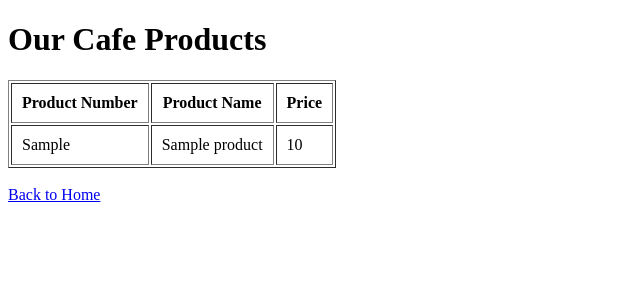
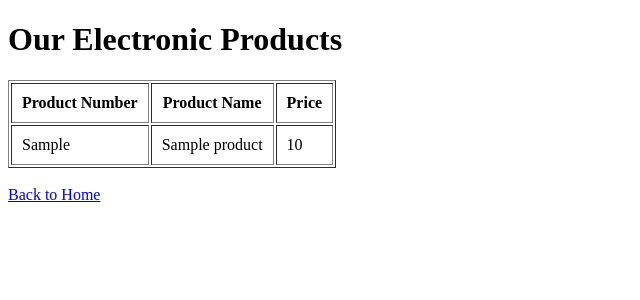
Before and after one commit to hampychenna/Display-Product-Application-Using-FastAPI, a FastAPI app: page /products in a window 1280 px wide. Shown: the top 300 px of the page, without its empty margins (0-640 px from the left). Run offline with FastAPI, Linux system fonts and the light colour scheme; tables that the repository leaves empty or names only in its code hold one stand-in row (values such as "Sample post").

Commit message:
Product Application

```diff
--- a/main.py
+++ b/main.py
@@ -12,7 +12,7 @@ def get_connection():
         port=3306,
         user="root",
         password="Chenna123",
-        database="cafe_db",
+        database="electronic_db",
         cursorclass=pymysql.cursors.DictCursor
     )
 
@@ -21,7 +21,7 @@ def home(request: Request):
     return templates.TemplateResponse(
         request=request,
         name="home.html",
-        context={"message": "Welcome to My Cafe"}
+        context={"message": "Welcome to Electronic Essentials "}
     )
 
 @app.get("/products", response_class=HTMLResponse)
@@ -31,7 +31,7 @@ def products(request: Request):
     try:
         with connection.cursor() as cursor:
             cursor.execute(
-                "SELECT product_no, product_name, price FROM cafe_products"
+                "SELECT product_no, product_name, price FROM Electronic_products"
             )
             product_list = cursor.fetchall()
     finally:
@@ -51,8 +51,8 @@ def login(
     print(username, password)
 
     product_list = [
-        {"product_no": 1, "product_name": "Cofee", "price": 110},
-        {"product_no": 2, "product_name": "Cappuccino", "price": 120}
+        {"product_no": 1, "product_name": "Realme Buds", "price": 1899 },
+        {"product_no": 2, "product_name": "Smart Speaker", "price": 4990}
     ]
 
     return templates.TemplateResponse(
--- a/templates/home.html
+++ b/templates/home.html
@@ -1,8 +1,8 @@
 <!DOCTYPE html>
 <html>
 <head>
-    <title>My Cafe</title>
-</head>
+    <title><b>Electronic Essentials</b></title>
+    </head>
 <body>
     <h1>{{ message }}</h1>
     <a href="/products">View Product</a>
--- a/templates/product.html
+++ b/templates/product.html
@@ -1,11 +1,10 @@
 <!DOCTYPE html>
 <html>
 <head>
-    <title>Cafe Products</title>
+    <title>Electronic Essentials</title>
 </head>
 <body>
-    <h1>Our Cafe Products</h1>
-
+    <h1>Our Electronic Products</h1>
     {% if products %}
     <table border="1" cellpadding="10">
         <tr>
```
